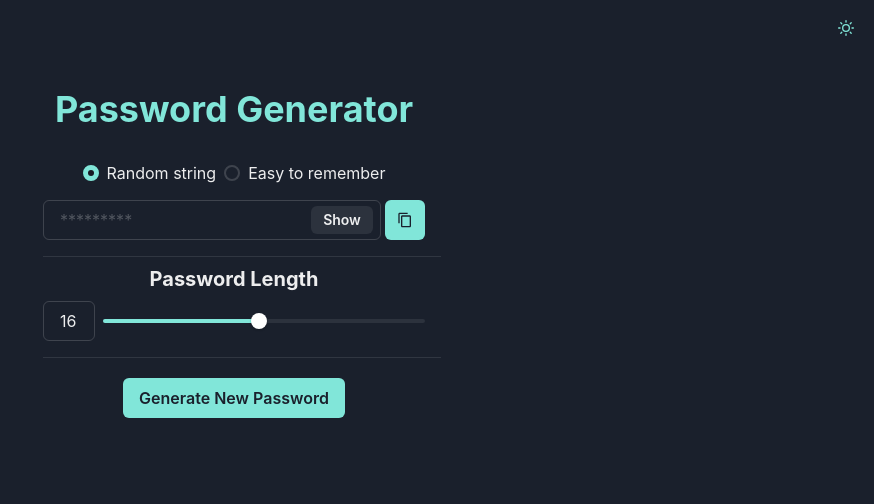
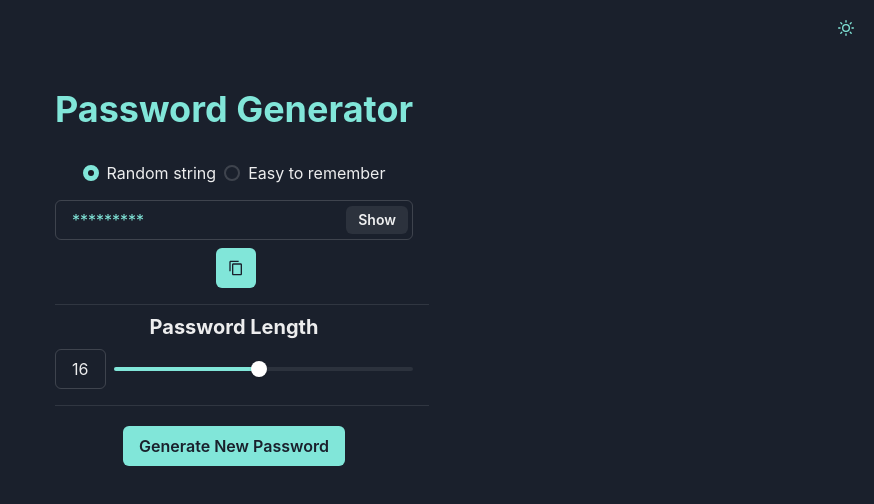
Before and after one commit to W3journey/Password-Generator, a Next.js app: page / in a window 1280 px wide. Shown: the top 504 px of the page, without its empty margins (406-1280 px from the left). Built offline with nearby package versions, Linux system fonts and the light colour scheme.

Commit message:
Moved copy button

```diff
--- a/pages/index.js
+++ b/pages/index.js
@@ -118,14 +118,18 @@ export default function Home() {
               <Input
                 pr="4.5rem"
                 placeholder={show ? password : "*********"}
+                _placeholder={{ opacity: 1, color: "#81E6D9" }}
                 type={show ? "Text" : "password"}
               />
-              <InputRightElement width="4.5rem" mr="47px">
+              <InputRightElement width="4.5rem">
                 <Button h="1.75rem" size="sm" onClick={() => setShow(!show)}>
                   {show ? "Hide" : "Show"}
                 </Button>
               </InputRightElement>
               <Spacer />
+            </InputGroup>
+          </Flex>
+          <Flex justifyContent={"center"} mt="2">
             <Tooltip hasArrow label="Copy to clipboard" closeDelay={500}>
               <IconButton
                 aria-label="Copy to clipboard"
@@ -135,7 +139,6 @@ export default function Home() {
                 onClick={() => handleCopy(password)}
               />
             </Tooltip>
-            </InputGroup>
           </Flex>
           <Divider p={2} />
           <Heading
```
Lines whose indentation alone changed are shown as unchanged.
